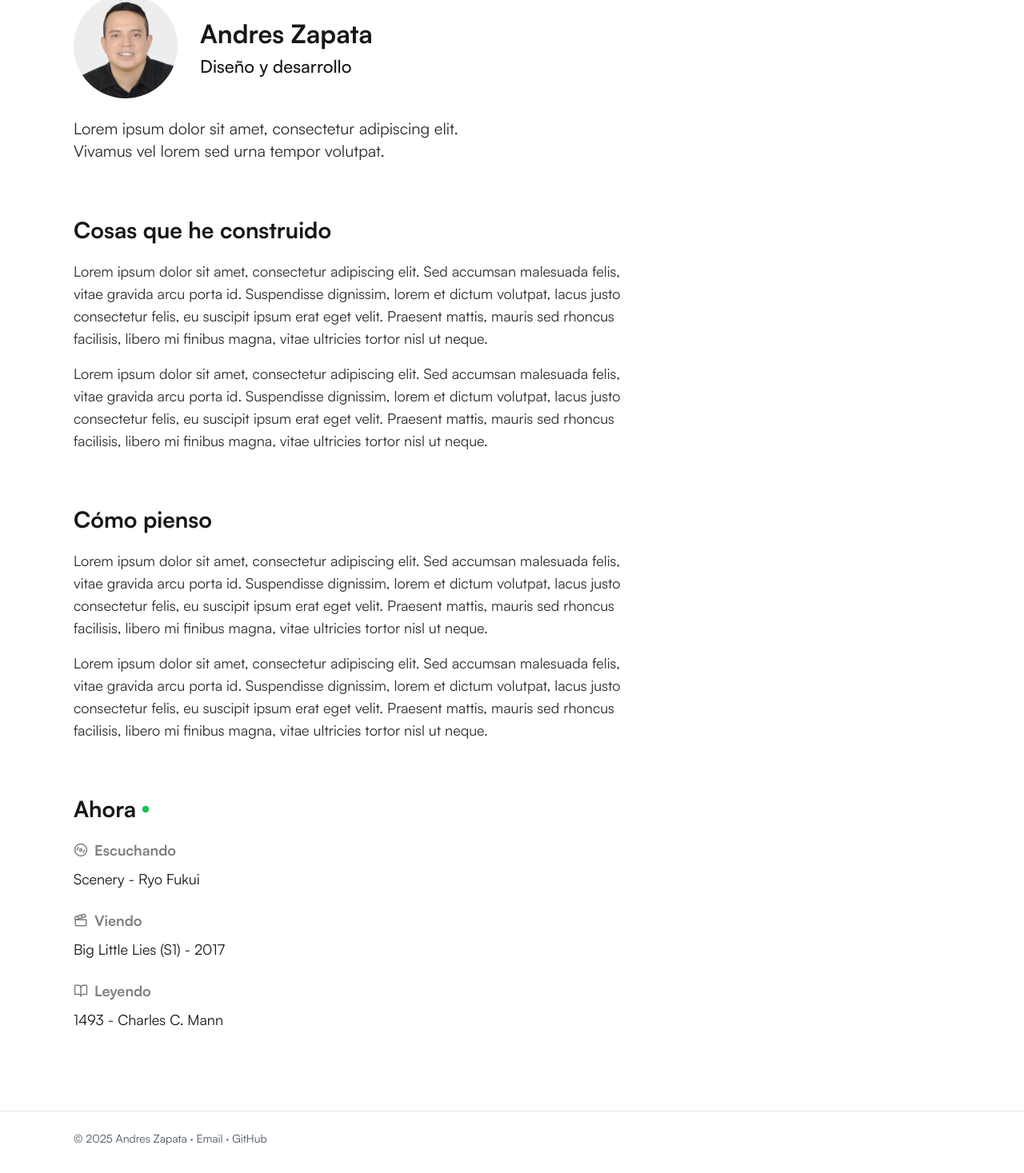
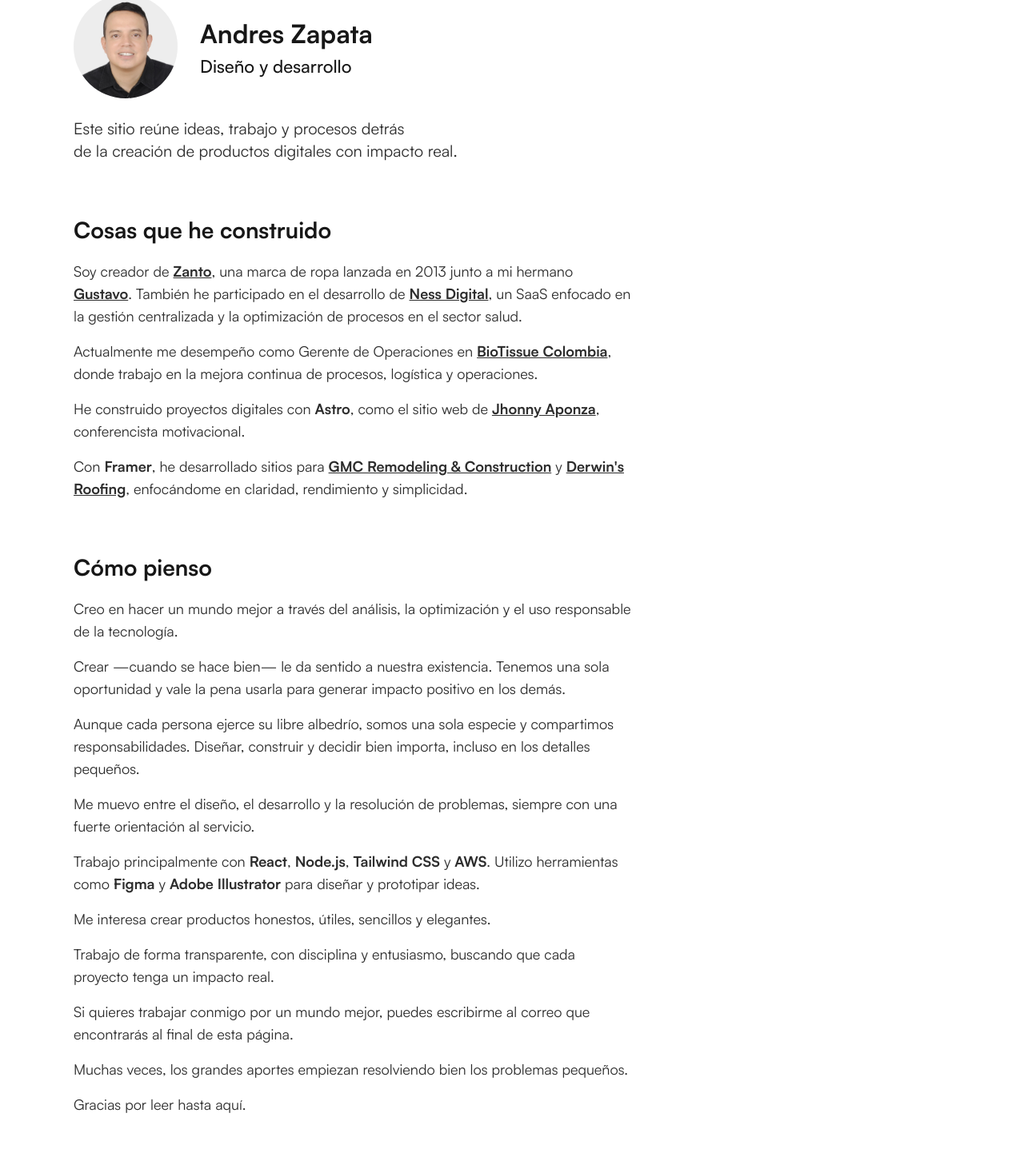
Before and after one commit to andreszapataq/andreszapata.me-v3, a Next.js app: page / in a window 1280 px wide. Shown: the part 148-1615 px from the top of the page at 80% size. Built offline with nearby package versions, Linux system fonts and the light colour scheme.

Commit message:
update text

```diff
--- a/app/page.tsx
+++ b/app/page.tsx
@@ -13,31 +13,49 @@
 
         <Section title="Cosas que he construido">
           <p>
-            Lorem ipsum dolor sit amet, consectetur adipiscing elit. Sed accumsan malesuada felis,
-            vitae gravida arcu porta id. Suspendisse dignissim, lorem et dictum volutpat, lacus justo
-            consectetur felis, eu suscipit ipsum erat eget velit. Praesent mattis, mauris sed rhoncus
-            facilisis, libero mi finibus magna, vitae ultricies tortor nisl ut neque.
+            Soy creador de <span className="font-bold underline">Zanto</span>, una marca de ropa lanzada en 2013 junto a mi hermano <span className="font-bold underline">Gustavo</span>. También he participado en el desarrollo de <span className="font-bold underline">Ness Digital</span>, un SaaS enfocado en la gestión centralizada y la optimización de procesos en el sector salud.
           </p>
           <p>
-            Lorem ipsum dolor sit amet, consectetur adipiscing elit. Sed accumsan malesuada felis,
-            vitae gravida arcu porta id. Suspendisse dignissim, lorem et dictum volutpat, lacus justo
-            consectetur felis, eu suscipit ipsum erat eget velit. Praesent mattis, mauris sed rhoncus
-            facilisis, libero mi finibus magna, vitae ultricies tortor nisl ut neque.
+            Actualmente me desempeño como Gerente de Operaciones en <span className="font-bold underline">BioTissue Colombia</span>, donde trabajo en la mejora continua de procesos, logística y operaciones.
+          </p>
+          <p>
+            He construido proyectos digitales con <span className="font-bold">Astro</span>, como el sitio web de <span className="font-bold underline">Jhonny Aponza</span>, conferencista motivacional.
+          </p>
+          <p>
+            Con <span className="font-bold">Framer</span>, he desarrollado sitios para <span className="font-bold underline">GMC Remodeling & Construction</span> y <span className="font-bold underline">Derwin&apos;s Roofing</span>, enfocándome en claridad, rendimiento y simplicidad.
           </p>
         </Section>
 
         <Section title="Cómo pienso">
           <p>
-            Lorem ipsum dolor sit amet, consectetur adipiscing elit. Sed accumsan malesuada felis,
-            vitae gravida arcu porta id. Suspendisse dignissim, lorem et dictum volutpat, lacus justo
-            consectetur felis, eu suscipit ipsum erat eget velit. Praesent mattis, mauris sed rhoncus
-            facilisis, libero mi finibus magna, vitae ultricies tortor nisl ut neque.
+            Creo en hacer un mundo mejor a través del análisis, la optimización y el uso responsable de la tecnología.
           </p>
           <p>
-            Lorem ipsum dolor sit amet, consectetur adipiscing elit. Sed accumsan malesuada felis,
-            vitae gravida arcu porta id. Suspendisse dignissim, lorem et dictum volutpat, lacus justo
-            consectetur felis, eu suscipit ipsum erat eget velit. Praesent mattis, mauris sed rhoncus
-            facilisis, libero mi finibus magna, vitae ultricies tortor nisl ut neque.
+            Crear —cuando se hace bien— le da sentido a nuestra existencia. Tenemos una sola oportunidad y vale la pena usarla para generar impacto positivo en los demás.
+          </p>
+          <p>
+            Aunque cada persona ejerce su libre albedrío, somos una sola especie y compartimos responsabilidades. Diseñar, construir y decidir bien importa, incluso en los detalles pequeños.
+          </p>
+          <p>
+            Me muevo entre el diseño, el desarrollo y la resolución de problemas, siempre con una fuerte orientación al servicio.
+          </p>
+          <p>
+            Trabajo principalmente con <span className="font-bold">React</span>, <span className="font-bold">Node.js</span>, <span className="font-bold">Tailwind CSS</span> y <span className="font-bold">AWS</span>. Utilizo herramientas como <span className="font-bold">Figma</span> y <span className="font-bold">Adobe Illustrator</span> para diseñar y prototipar ideas.
+          </p>
+          <p>
+            Me interesa crear productos honestos, útiles, sencillos y elegantes.
+          </p>
+          <p>
+            Trabajo de forma transparente, con disciplina y entusiasmo, buscando que cada proyecto tenga un impacto real.
+          </p>
+          <p>
+            Si quieres trabajar conmigo por un mundo mejor, puedes escribirme al correo que encontrarás al final de esta página.
+          </p>
+          <p>
+            Muchas veces, los grandes aportes empiezan resolviendo bien los problemas pequeños.
+          </p>
+          <p>
+            Gracias por leer hasta aquí.
           </p>
         </Section>
 
--- a/components/hero.tsx
+++ b/components/hero.tsx
@@ -19,9 +19,9 @@
         </div>
       </div>
       <p className="text-xl text-paragraph">
-        Lorem ipsum dolor sit amet, consectetur adipiscing elit.
+        Este sitio reúne ideas, trabajo y procesos detrás
         <br />
-        Vivamus vel lorem sed urna tempor volutpat.
+        de la creación de productos digitales con impacto real.
       </p>
     </section>
   );
```
